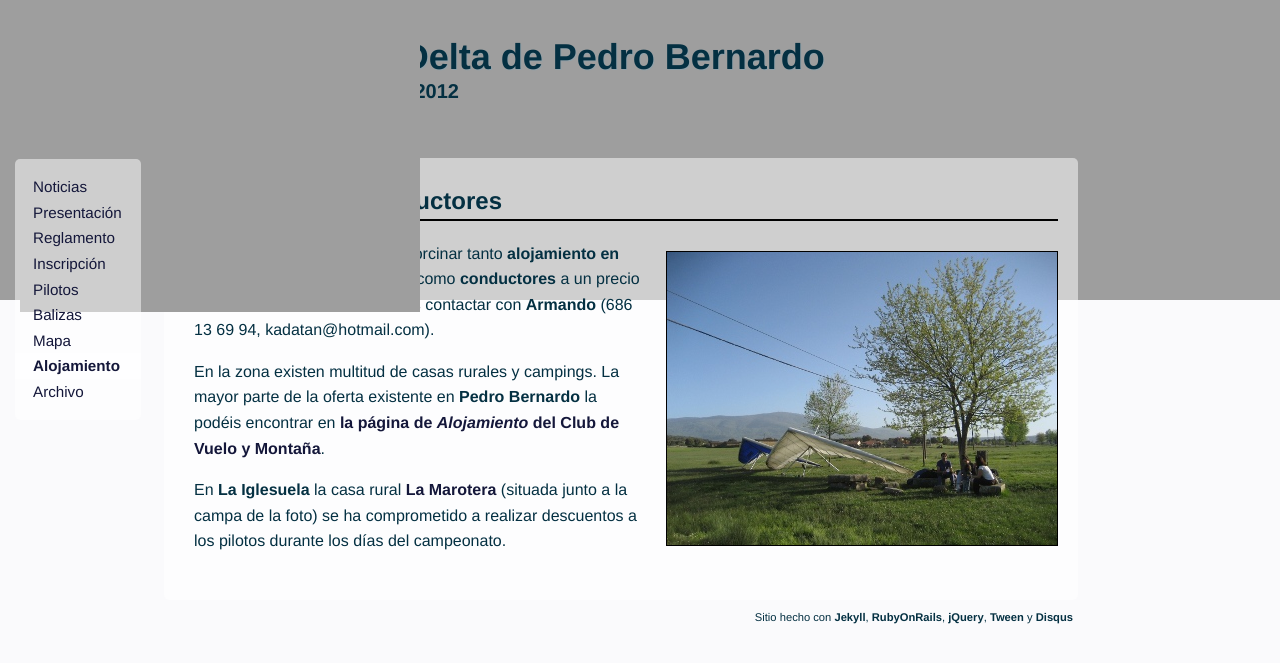
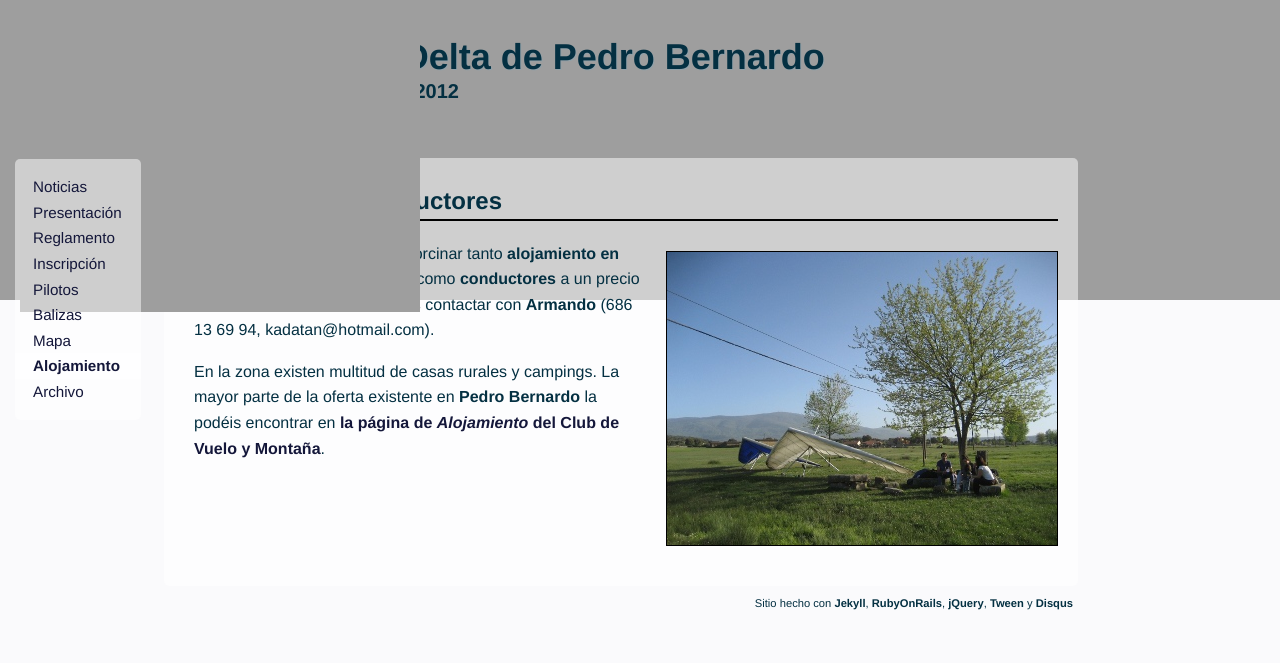
Before and after one commit to nando/openfly, a Jekyll site: the page built from alojamientos.md, in a window 1280 px wide. Shown: the top 663 px of the page. Built offline with Jekyll 4.4.1, drawn with Linux system fonts in a browser that asks for light colours.

Commit message:
fuera casa rural

```diff
--- a/alojamientos.md
+++ b/alojamientos.md
@@ -12,5 +12,4 @@
 
   En la zona existen multitud de casas rurales y campings. La mayor parte de la oferta existente en **Pedro Bernardo** la podéis encontrar en <a target="_blank" href="http://clubdevuelopb.com/alojamiento.html">la página de <em>Alojamiento</em> del Club de Vuelo y Montaña</a>.
 
-  En **La Iglesuela** la casa rural <a href="http://www.lamarotera.com/">La Marotera</a> (situada junto a la campa de la foto) se ha comprometido a realizar descuentos a los pilotos durante los días del campeonato.
 <div class="clearer">&nbsp;</div>
```
